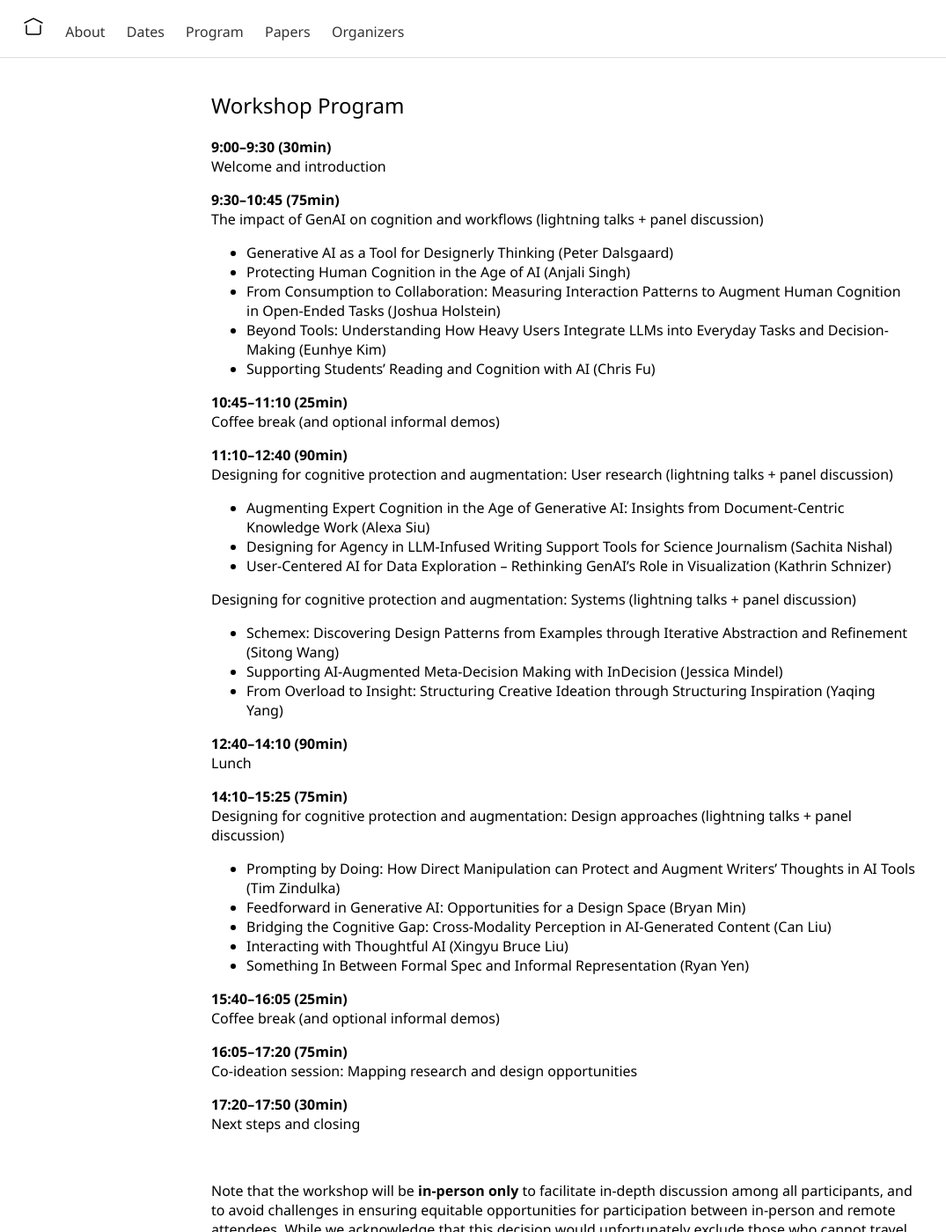
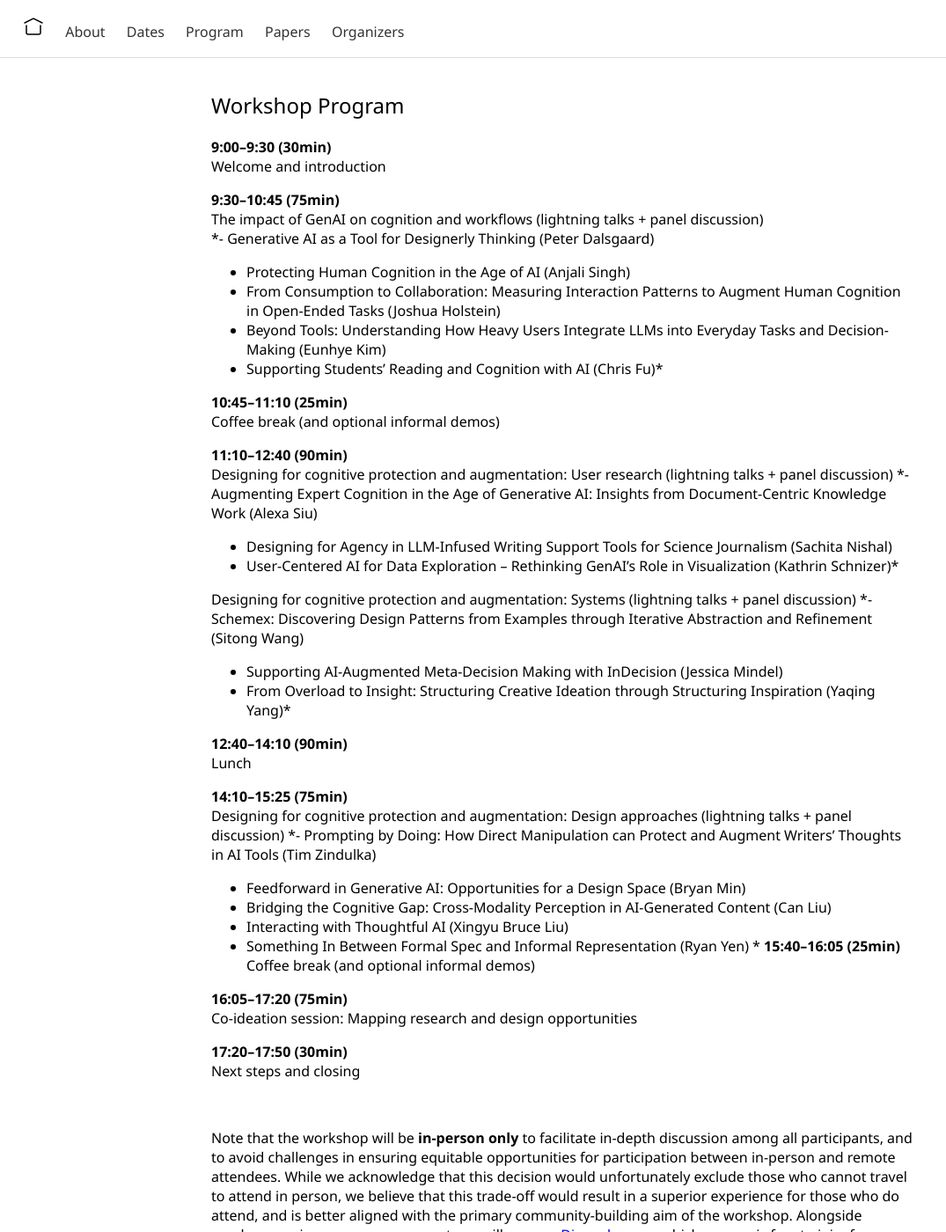
Before and after one commit to ai-tools-for-thought/workshop, a Jekyll site: the page built from index.md, in a window 1280 px wide and 1400 px high, scrolled down 1027 px. Shown: the whole window at 88% size, without its empty margins (0-1075 px from the left). Built offline with Jekyll 4.4.1, drawn with Linux system fonts in a browser that asks for light colours; some of the changed lines change nothing that is shown.

```diff
--- a/index.md
+++ b/index.md
@@ -36,37 +36,37 @@
 
 **9:30–10:45 (75min)**
 The impact of GenAI on cognition and workflows (lightning talks + panel discussion)
-- Generative AI as a Tool for Designerly Thinking (Peter Dalsgaard)
+*- Generative AI as a Tool for Designerly Thinking (Peter Dalsgaard)
 - Protecting Human Cognition in the Age of AI (Anjali Singh)
 - From Consumption to Collaboration: Measuring Interaction Patterns to Augment Human Cognition in Open-Ended Tasks (Joshua Holstein)
 - Beyond Tools: Understanding How Heavy Users Integrate LLMs into Everyday Tasks and Decision-Making (Eunhye Kim)
-- Supporting Students’ Reading and Cognition with AI (Chris Fu)
+- Supporting Students’ Reading and Cognition with AI (Chris Fu)*
 
 **10:45–11:10 (25min)**
 Coffee break (and optional informal demos)
 
 **11:10–12:40 (90min)**
 Designing for cognitive protection and augmentation: User research (lightning talks + panel discussion)
-- Augmenting Expert Cognition in the Age of Generative AI: Insights from Document-Centric Knowledge Work (Alexa Siu)
+*- Augmenting Expert Cognition in the Age of Generative AI: Insights from Document-Centric Knowledge Work (Alexa Siu)
 - Designing for Agency in LLM-Infused Writing Support Tools for Science Journalism (Sachita Nishal)
-- User-Centered AI for Data Exploration – Rethinking GenAI’s Role in Visualization (Kathrin Schnizer)
+- User-Centered AI for Data Exploration – Rethinking GenAI’s Role in Visualization (Kathrin Schnizer)*
 
 Designing for cognitive protection and augmentation: Systems (lightning talks + panel discussion)
-- Schemex: Discovering Design Patterns from Examples through Iterative Abstraction and Refinement (Sitong Wang)
+*- Schemex: Discovering Design Patterns from Examples through Iterative Abstraction and Refinement (Sitong Wang)
 - Supporting AI-Augmented Meta-Decision Making with InDecision (Jessica Mindel)
-- From Overload to Insight: Structuring Creative Ideation through Structuring Inspiration (Yaqing Yang)
+- From Overload to Insight: Structuring Creative Ideation through Structuring Inspiration (Yaqing Yang)*
 
 **12:40–14:10 (90min)**
 Lunch
 
 **14:10–15:25 (75min)**
 Designing for cognitive protection and augmentation: Design approaches (lightning talks + panel discussion)
-- Prompting by Doing: How Direct Manipulation can Protect and Augment Writers’ Thoughts in AI Tools (Tim Zindulka)
+*- Prompting by Doing: How Direct Manipulation can Protect and Augment Writers’ Thoughts in AI Tools (Tim Zindulka)
 - Feedforward in Generative AI: Opportunities for a Design Space (Bryan Min)
 - Bridging the Cognitive Gap: Cross-Modality Perception in AI-Generated Content (Can Liu)
 - Interacting with Thoughtful AI (Xingyu Bruce Liu)
 - Something In Between Formal Spec and Informal Representation (Ryan Yen)
-
+*
 **15:40–16:05 (25min)**
 Coffee break (and optional informal demos)
 
```
